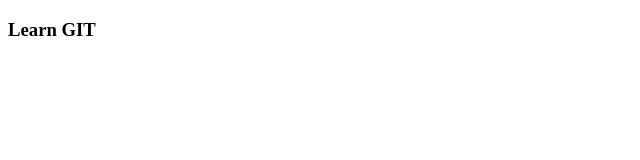
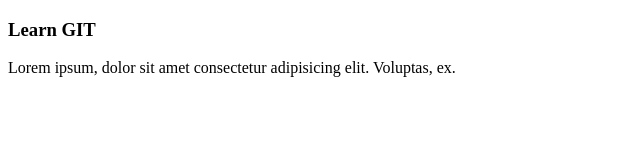
Before and after one commit to hwisnu222/learn-git, a plain HTML site: page index.html in a window 1280 px wide. Shown: the whole page, without its empty margins (0-640 px from the left). Drawn offline with Linux system fonts and the light colour scheme.

Commit message:
add line

```diff
--- a/index.html
+++ b/index.html
@@ -8,5 +8,8 @@
   </head>
   <body>
     <h3>Learn GIT</h3>
+    <p>
+      Lorem ipsum, dolor sit amet consectetur adipisicing elit. Voluptas, ex.
+    </p>
   </body>
 </html>
```
